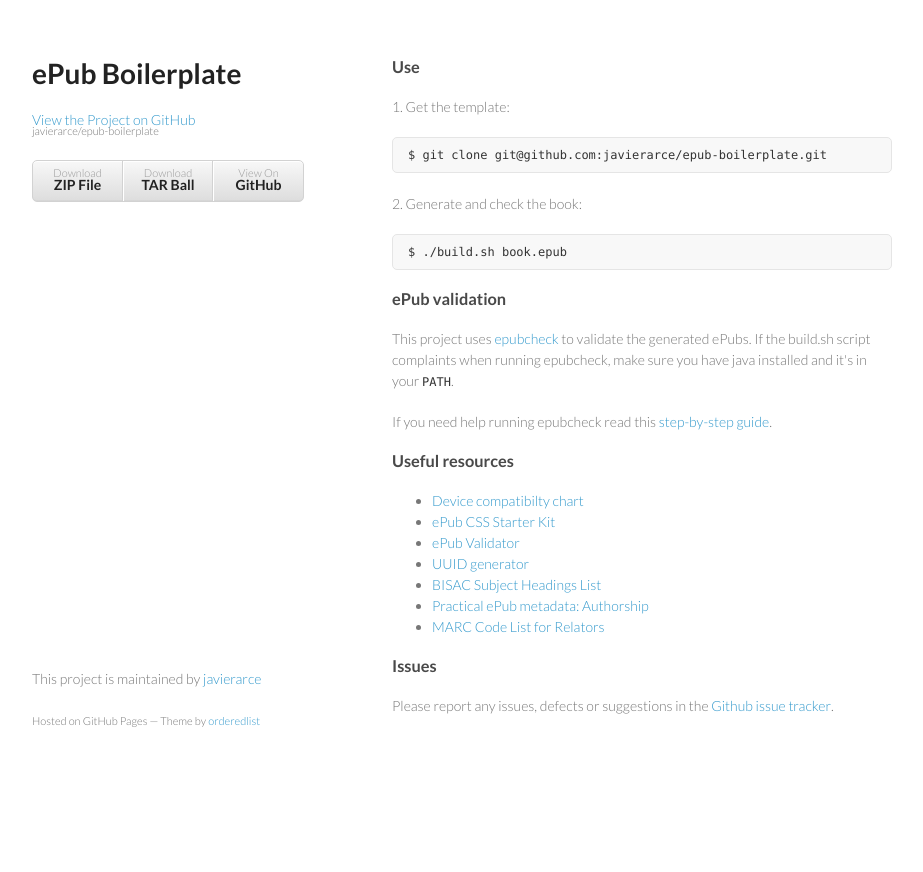
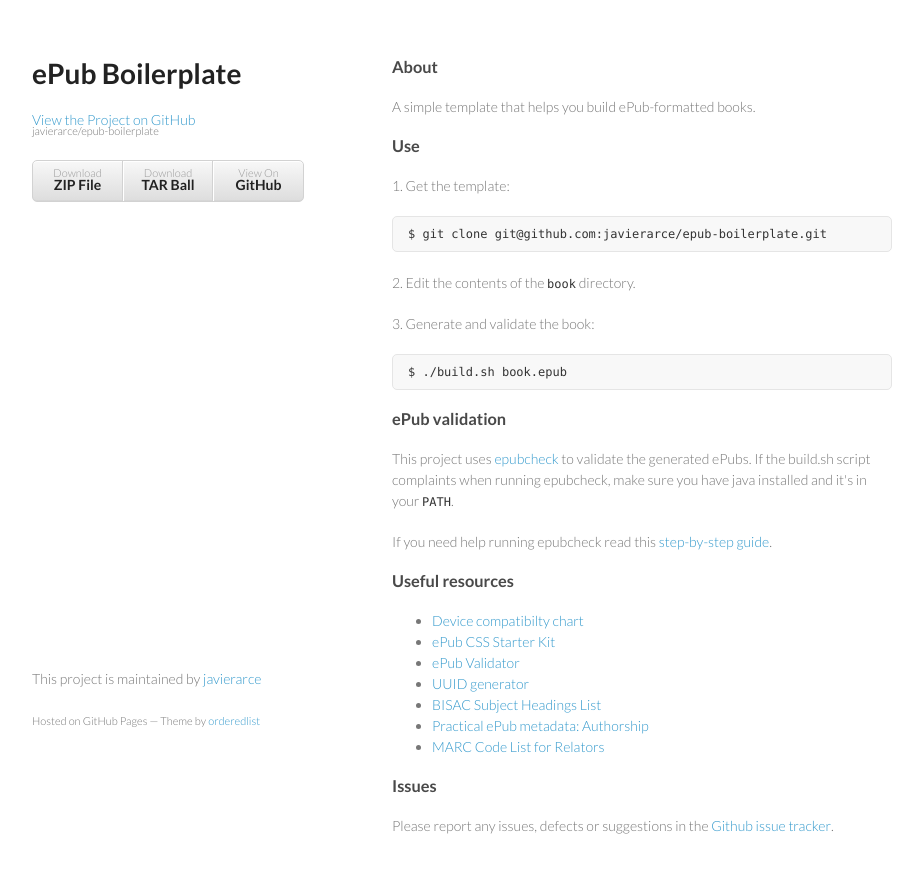
Before and after one commit to javierarce/epub-boilerplate, a plain HTML site: page index.html in a window 1280 px wide. Shown: the whole page, without its empty margins (178-1101 px from the left). Before the commit the page ends 800 px from the top, so only its background shows below. Drawn offline with Linux system fonts and the light colour scheme.

Commit message:
Adds description

```diff
--- a/index.html
+++ b/index.html
@@ -16,7 +16,6 @@
     <div class="wrapper">
       <header>
       <h1>ePub Boilerplate</h1>
-      <p></p>
       <p class="view"><a href="https://github.com/javierarce/epub-boilerplate">View the Project on GitHub <small>javierarce/epub-boilerplate</small></a></p>
       <ul>
         <li><a href="https://github.com/javierarce/epub-boilerplate/zipball/master">Download <strong>ZIP File</strong></a></li>
@@ -26,13 +25,19 @@
       </header>
       <section>
 
+      <h3>About</h3>
+
+      <p>A simple template that helps you build ePub-formatted books.</p>
+
       <h3>Use</h3>
 
       <p>1. Get the template:</p>
 
       <pre><code>$ git clone git@github.com:javierarce/epub-boilerplate.git</code></pre>
 
-      <p>2. Generate and check the book:</p>
+      <p>2. Edit the contents of the <code>book</code> directory.</p>
+
+      <p>3. Generate and validate the book:</p>
 
       <pre><code>$ ./build.sh book.epub</code></pre>
 
```
